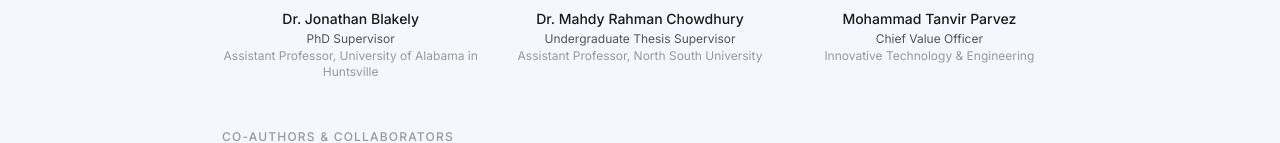
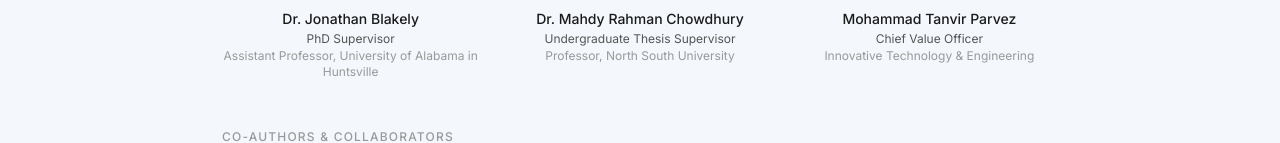
Before and after one commit to r-hasan-c/portfolion, a Next.js app: page /people in a window 1280 px wide. Shown: the part 548-691 px from the top of the page. Built offline with nearby package versions, Linux system fonts and the light colour scheme.

Commit message:
Your commit message

```diff
--- a/src/data/index.ts
+++ b/src/data/index.ts
@@ -267,7 +267,7 @@ export const PEOPLE: Person[] = [
     id: "mahdy",
     name: "Dr. Mahdy Rahman Chowdhury",
     role: "Undergraduate Thesis Supervisor",
-    affiliation: "Assistant Professor, North South University",
+    affiliation: "Professor, North South University",
     category: "supervisor",
     url: "https://scholar.google.com/citations?user=PxNOguMAAAAJ&hl=en",
     imageUrl: "/images/mahdy.jpeg",
```
